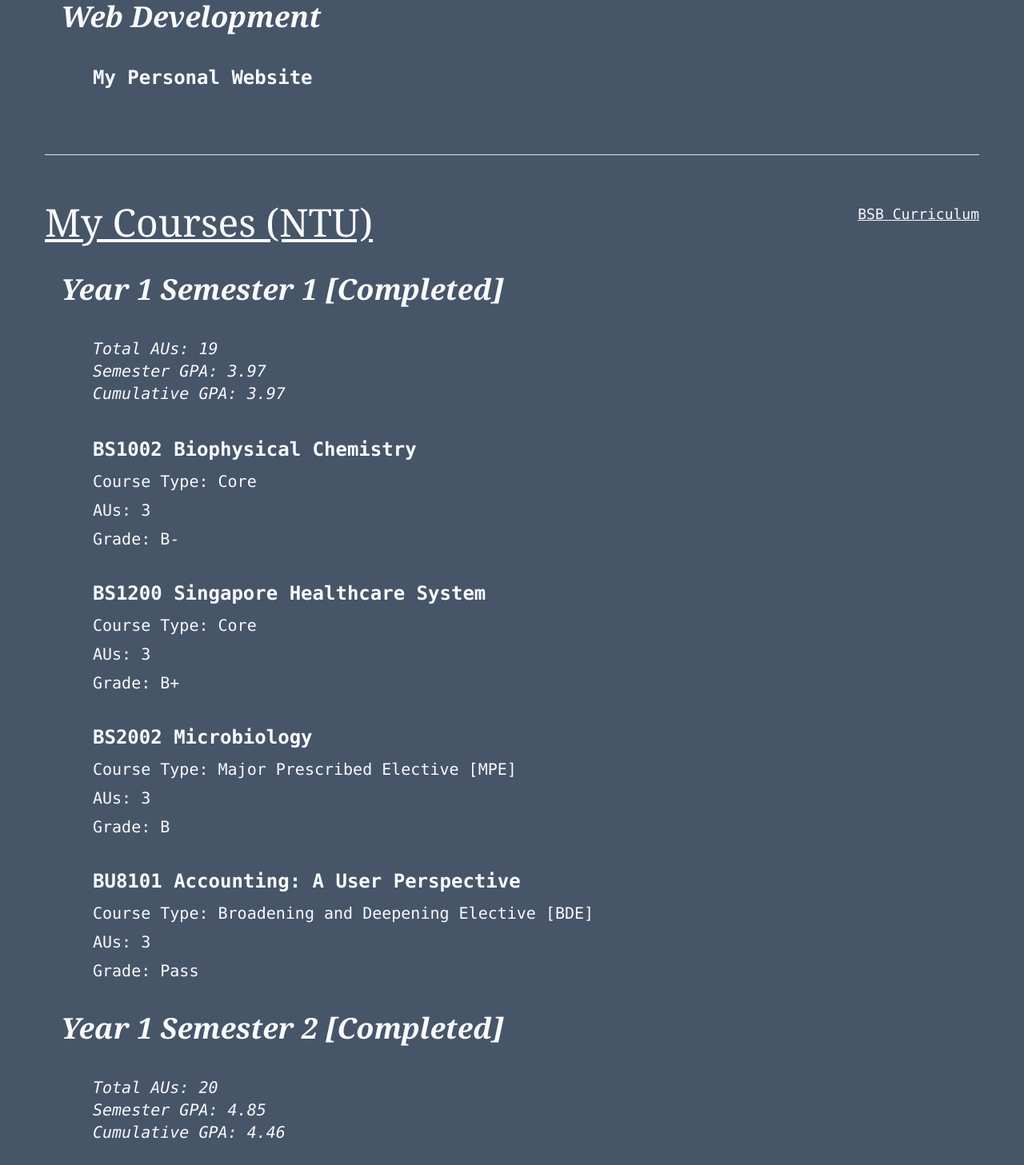
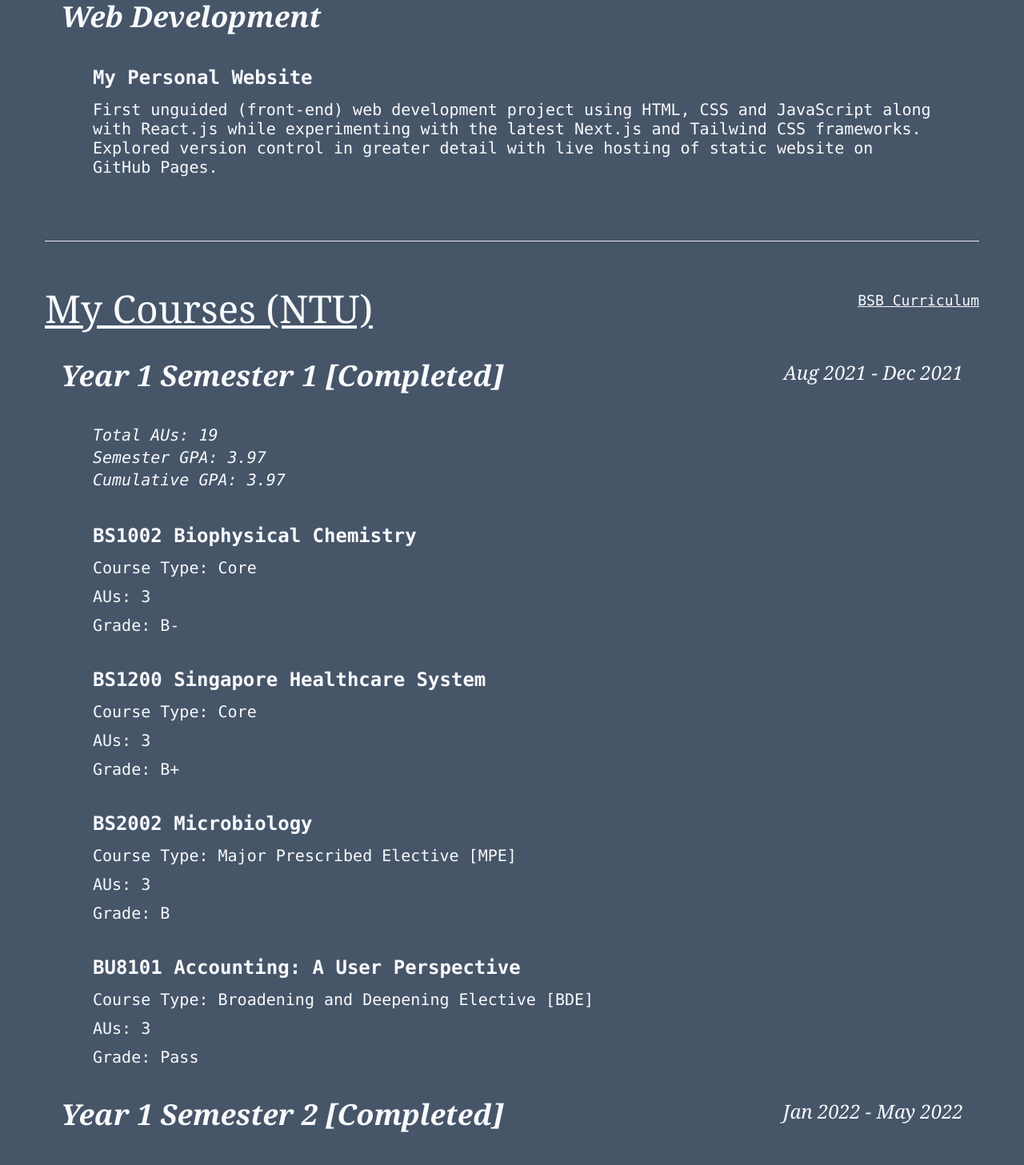
Before and after one commit to angdamian136a/angdamian136a.github.io, a Next.js app: page /portfolio in a window 1280 px wide. Shown: the part 1040-2497 px from the top of the page at 80% size. Built offline with nearby package versions, Linux system fonts and the light colour scheme.

Commit message:
portfolio changes

```diff
--- a/src/app/portfolio/page.jsx
+++ b/src/app/portfolio/page.jsx
@@ -42,7 +42,8 @@ const Portfolio = () => {
                     <ul>
                         <li>
                             <div className="m-10">
-                                <p className="font-mono font-semibold text-2xl">My Personal Website</p>
+                                <h4 className="font-mono font-semibold text-2xl">My Personal Website</h4>
+                                <p className="font-mono leading-6 mt-3">First unguided (front-end) web development project using HTML, CSS and JavaScript along with React.js while experimenting with the latest Next.js and Tailwind CSS frameworks. Explored version control in greater detail with live hosting of static website on GitHub Pages.</p>
                             </div>
                         </li>
                     </ul>
@@ -58,7 +59,10 @@ const Portfolio = () => {
                     >BSB Curriculum</Link>
                 </div>
                 <div className="mx-5 mt-10">
-                    <h3 className="font-serif text-4xl italic font-bold">Year 1 Semester 1 [Completed]</h3>
+                    <div className="lg:flex justify-between">
+                        <h3 className="font-serif text-4xl italic font-bold">Year 1 Semester 1 [Completed]</h3>
+                        <h4 className="font-serif text-2xl italic font-normal">Aug 2021 - Dec 2021</h4>
+                    </div>
                     <div className="m-10">
                         <div>
                             <h5 className="font-mono italic text-xl">Total AUs: 19</h5>
@@ -102,7 +106,10 @@ const Portfolio = () => {
                     </ul>
                 </div>
                 <div className="mx-5 mt-10">
-                    <h3 className="font-serif text-4xl italic font-bold">Year 1 Semester 2 [Completed]</h3>
+                    <div className="lg:flex justify-between">
+                        <h3 className="font-serif text-4xl italic font-bold">Year 1 Semester 2 [Completed]</h3>
+                        <h4 className="font-serif text-2xl italic font-normal">Jan 2022 - May 2022</h4>
+                    </div>
                     <div className="m-10">
                         <div>
                             <h5 className="font-mono italic text-xl">Total AUs: 20</h5>
@@ -162,7 +169,10 @@ const Portfolio = () => {
                     </ul>
                 </div>
                 <div className="mx-5 mt-10">
-                    <h3 className="font-serif text-4xl italic font-bold">Year 2 Semester 1 [Completed]</h3>
+                    <div className="lg:flex justify-between">
+                        <h3 className="font-serif text-4xl italic font-bold">Year 2 Semester 1 [Completed]</h3>
+                        <h4 className="font-serif text-2xl italic font-normal">Aug 2022 - Dec 2022</h4>
+                    </div>
                     <div className="m-10">
                         <div>
                             <h5 className="font-mono italic text-xl">Total AUs: 17</h5>
@@ -206,7 +216,10 @@ const Portfolio = () => {
                     </ul>
                 </div>
                 <div className="mx-5 mt-10">
-                    <h3 className="font-serif text-4xl italic font-bold">Year 2 Semester 2 [Completed]</h3>
+                    <div className="lg:flex justify-between">
+                        <h3 className="font-serif text-4xl italic font-bold">Year 2 Semester 2 [Completed]</h3>
+                        <h4 className="font-serif text-2xl italic font-normal">Jan 2023 - May 2023</h4>
+                    </div>
                     <div className="m-10">
                         <div>
                             <h5 className="font-mono italic text-xl">Total AUs: 20</h5>
@@ -258,7 +271,10 @@ const Portfolio = () => {
                     </ul>
                 </div>
                 <div className="mx-5 mt-10">
-                    <h3 className="font-serif text-4xl italic font-bold">Year 3 Semester 1 [Ongoing]</h3>
+                    <div className="lg:flex justify-between">
+                        <h3 className="font-serif text-4xl italic font-bold">Year 3 Semester 1 [Ongoing]</h3>
+                        <h4 className="font-serif text-2xl italic font-normal">Aug 2023 - Dec 2023</h4>
+                    </div>
                     <ul>
                         <li>
                             <div className="m-10">
```
